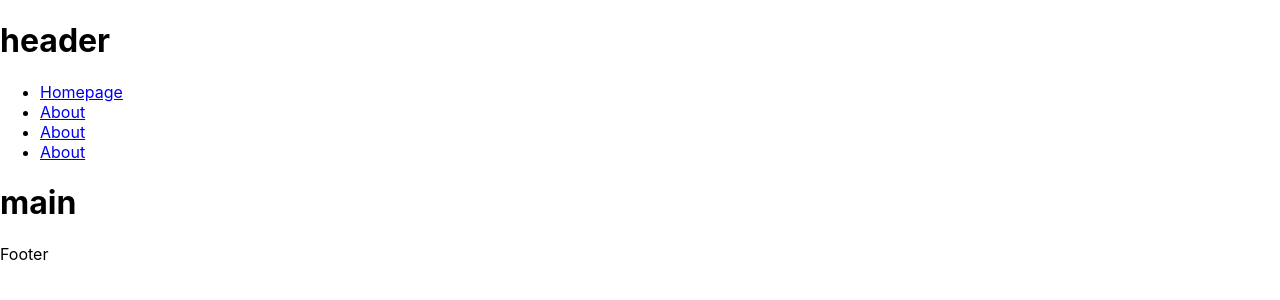
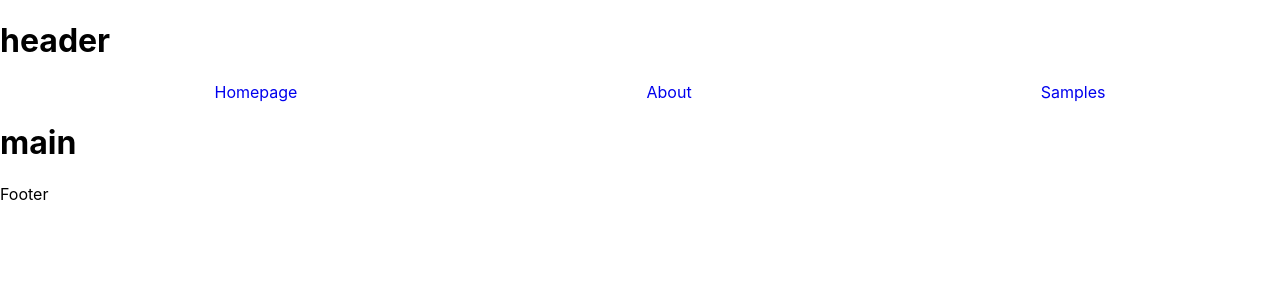
Before and after one commit to Joseph-kaku/jkportfolio, a React (Create React App) app: page / in a window 1280 px wide. Shown: the top 300 px of the page. Built offline with nearby package versions, Linux system fonts and the light colour scheme.

Commit message:
added more

```diff
--- a/src/navbar.js
+++ b/src/navbar.js
@@ -5,9 +5,8 @@ return (
     <nav>
     <ul>
         <li><a href="/">Homepage</a></li>
-        <li><a href="/about">About</a></li>
-        <li><a href="/about">About</a></li>
-        <li><a href="/about">About</a></li>
+        <li><a href="/About">About</a></li>
+        <li><a href="/Samples">Samples</a></li>
     </ul>
     </nav>
 );
--- a/src/styles.css
+++ b/src/styles.css
@@ -9,3 +9,14 @@
   color: white;
   text-align: center;
 }
+
+nav ul {
+  display: flex;
+  flex-direction: row;
+  justify-content: space-around;
+  list-style: none;
+}
+
+nav ul li a{
+  text-decoration: none;
+}
```
